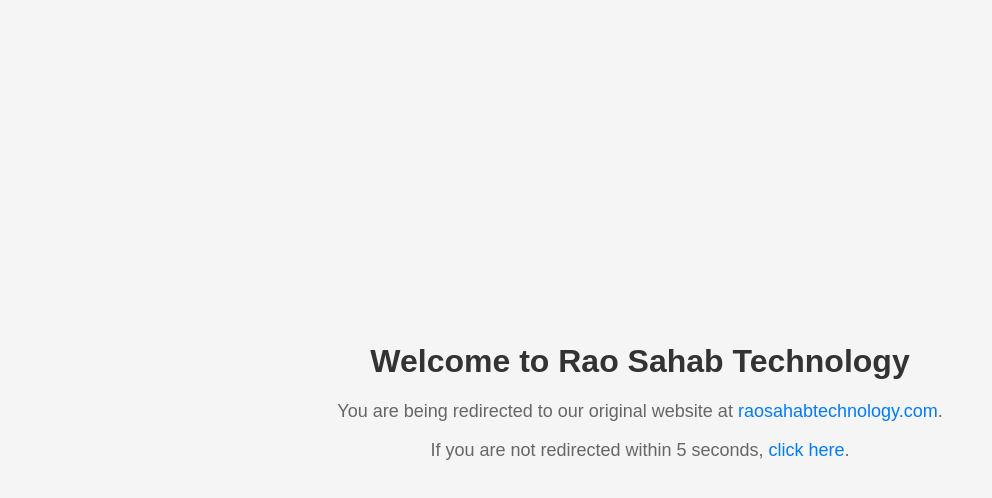
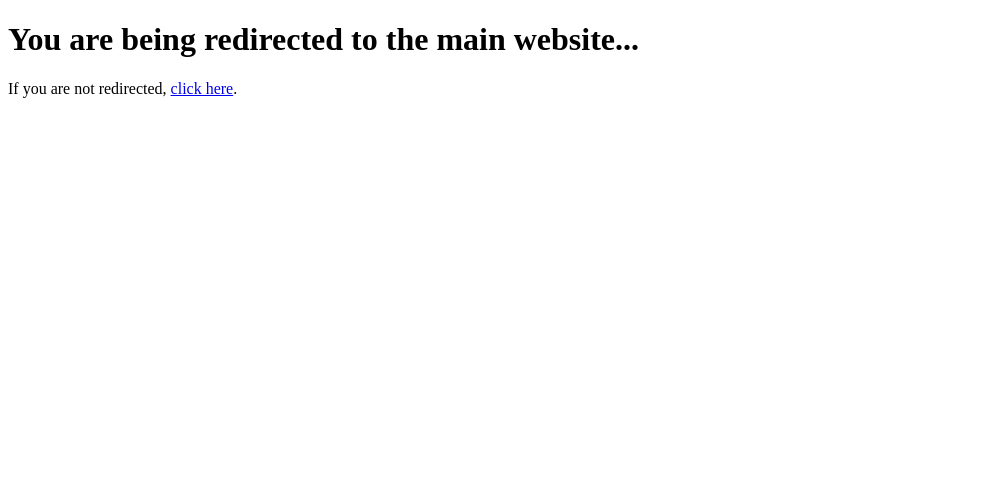
Before and after one commit to vikash0694/raosahabtechnology.in, a plain HTML site: page index.html in a window 1280 px wide. Shown: the whole page, without its empty margins (0-992 px from the left). Drawn offline with Linux system fonts and the light colour scheme.

Commit message:
Update index.html

```diff
--- a/index.html
+++ b/index.html
@@ -3,39 +3,10 @@
 <head>
     <meta charset="UTF-8">
     <meta name="viewport" content="width=device-width, initial-scale=1.0">
-    <meta http-equiv="refresh" content="5;url=https://www.raosahabtechnology.com">
     <title>Rao Sahab Technology</title>
-    <style>
-        body {
-            font-family: Arial, sans-serif;
-            display: flex;
-            justify-content: center;
-            align-items: center;
-            height: 100vh;
-            margin: 0;
-            background-color: #f5f5f5;
-        }
-        .container {
-            text-align: center;
-        }
-        h1 {
-            color: #333;
-        }
-        p {
-            color: #666;
-            font-size: 18px;
-        }
-        a {
-            color: #007BFF;
-            text-decoration: none;
-        }
-    </style>
 </head>
 <body>
-    <div class="container">
-        <h1>Welcome to Rao Sahab Technology</h1>
-        <p>You are being redirected to our original website at <a href="https://www.raosahabtechnology.com">raosahabtechnology.com</a>.</p>
-        <p>If you are not redirected within 5 seconds, <a href="https://www.raosahabtechnology.com">click here</a>.</p>
-    </div>
+    <h1>You are being redirected to the main website...</h1>
+    <p>If you are not redirected, <a href="https://www.raosahabtechnology.com">click here</a>.</p>
 </body>
 </html>
```
